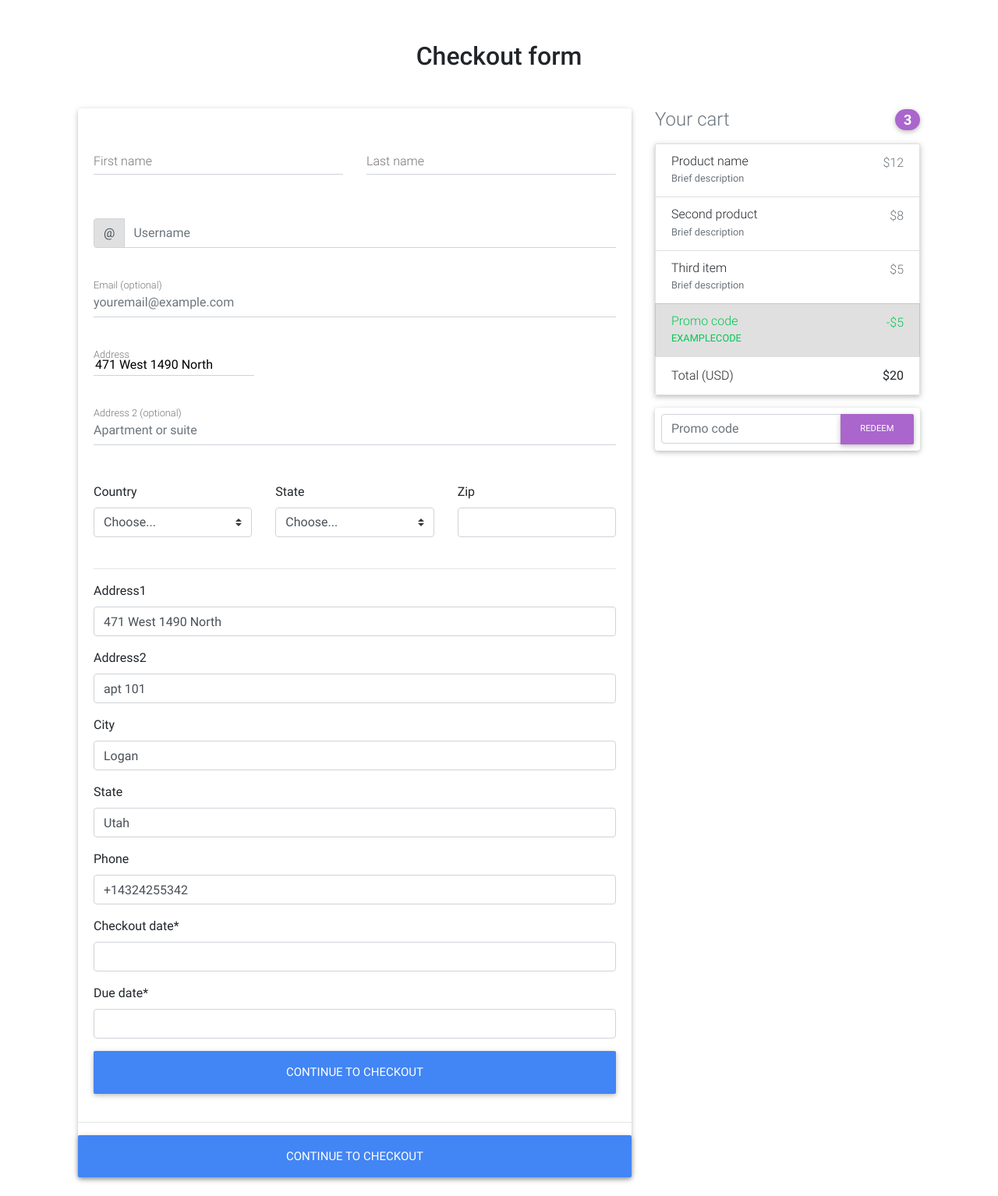
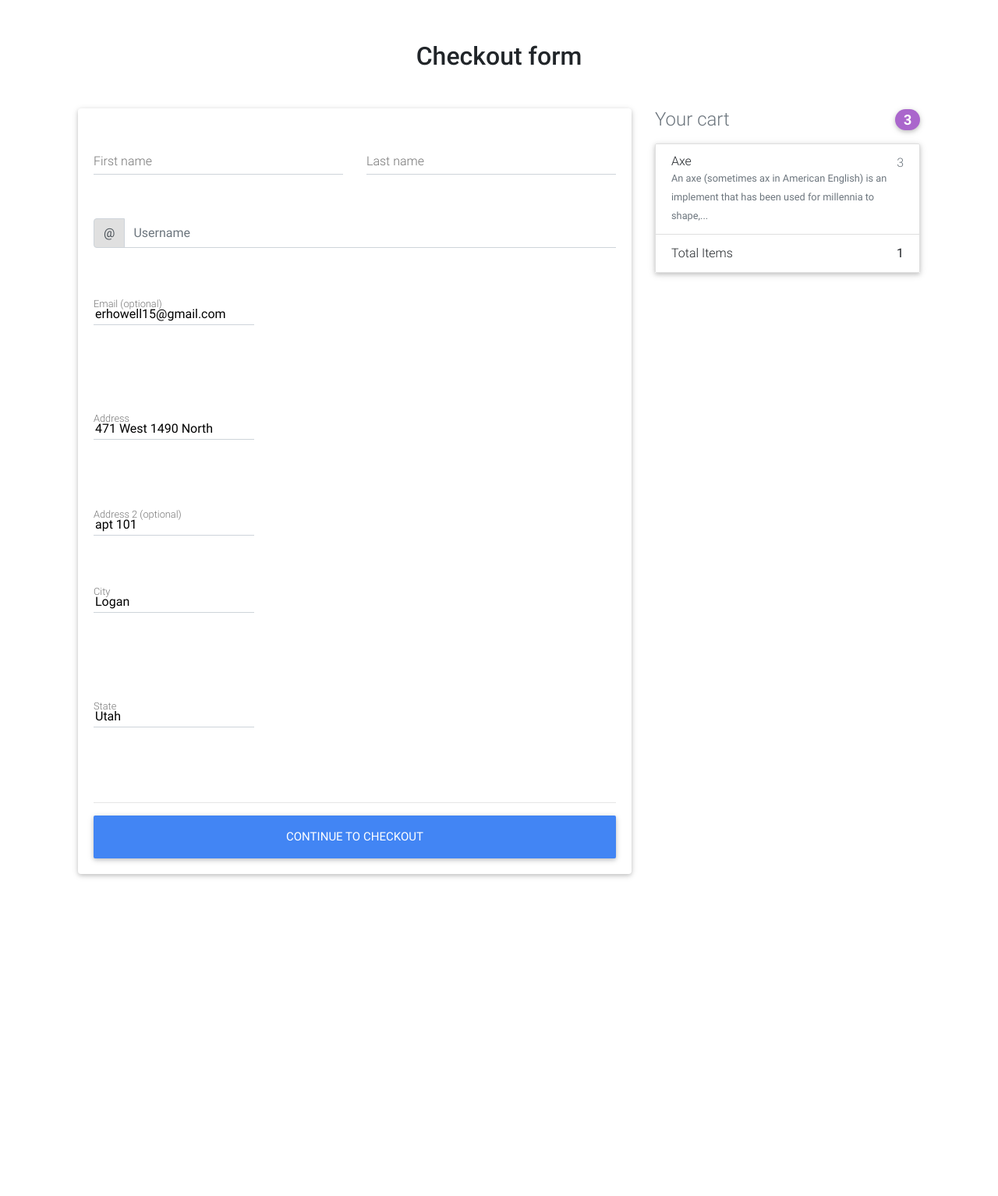
Before and after one commit to itsjaboyd/Tool-Coop, a Django app: page /checkout/ in a window 1280 px wide. Shown: the part 139-1673 px from the top of the page at 78% size. After the commit the page ends 1265 px from the top, so only its background shows below. Run offline with Django 3.2, Linux system fonts and the light colour scheme; a user stored in the database is signed in; data comes from the database, SQL or seed files in the repository; both versions use the stored data as it was after the commit; some libraries are stand-ins or nearby versions.

Commit message:
progress on the checkout page

```diff
--- a/src/backend/templates/backend/checkout-page.html
+++ b/src/backend/templates/backend/checkout-page.html
@@ -20,7 +20,7 @@
           <div class="card">
             <!--Card content-->
             <form class="card-body">
-
+              {% csrf_token %}
               <!--Grid row-->
               <div class="row">
 
@@ -60,89 +60,57 @@
               </div>
 
               <!--email-->
+              <div class="md-form input-group pl-0 mb-5">
                 <div class="md-form mb-5">
-                <input type="text" id="email" class="form-control" placeholder="youremail@example.com">
+                  {{ u_form.email}}
                   <label for="email" class="">Email (optional)</label>
+                </div>
               </div>
 
               <!--address-->
+
+             <div class="md-form input-group pl-0 mb-5">
               <div class="md-form mb-5">
                 {{ p_form.address1 }}
                 <label for="address" class="">Address</label>
               </div>
+             </div>
 
               <!--address-2-->
               <div class="md-form mb-5">
-                <input type="text" id="address-2" class="form-control" placeholder="Apartment or suite">
+                {{ p_form.address2 }}
                 <label for="address-2" class="">Address 2 (optional)</label>
               </div>
 
-              <!--Grid row-->
-              <div class="row">
-
               <!--Grid column-->
-                <div class="col-lg-4 col-md-12 mb-4">
-
-                  <label for="country">Country</label>
-                  <select class="custom-select d-block w-100" id="country" required>
-                    <option value="">Choose...</option>
-                    <option>United States</option>
-                  </select>
-                  <div class="invalid-feedback">
-                    Please select a valid country.
+              <div class="md-form input-group pl-0 mb-5">
+                <div class="md-form mb-5">
+                  {{ p_form.city }}
+                  <label for="city" class="">City</label>
                 </div>
-
+               </div>
+              <!--Grid column-->
+               <!--Grid column-->
+              <div class="md-form input-group pl-0 mb-5">
+                <div class="md-form mb-5">
+                  {{ p_form.state }}
+                  <label for="state" class="">State</label>
+                </div>
                </div>
               <!--Grid column-->
 
-                <!--Grid column-->
-                <div class="col-lg-4 col-md-6 mb-4">
-
-                  <label for="state">State</label>
-                  <select class="custom-select d-block w-100" id="state" required>
-                    <option value="">Choose...</option>
-                    <option>California</option>
-                  </select>
-                  <div class="invalid-feedback">
-                    Please provide a valid state.
-                  </div>
-
-                </div>
-                <!--Grid column-->
-
-                <!--Grid column-->
-                <div class="col-lg-4 col-md-6 mb-4">
-
-                  <label for="zip">Zip</label>
-                  <input type="text" class="form-control" id="zip" placeholder="" required>
-                  <div class="invalid-feedback">
-                    Zip code required.
-                  </div>
-
-                </div>
-                <!--Grid column-->
-
-              </div>
-
-              <hr>
-
-              <form>
-                {% csrf_token %}
-                {{ p_form|crispy}}
-                {{ o_form|crispy }}
-                <button class="btn btn-primary btn-lg btn-block" type="submit">Continue to checkout</button>
-              </form>
 
               <hr>
               <!--Grid row-->
               <button class="btn btn-primary btn-lg btn-block" type="submit">Continue to checkout</button>
 
             </form>
+          </div>
 
           </div>
           <!--/.Card-->
 
-        </div>
+
         <!--Grid column-->
 
         <!--Grid column-->
@@ -156,51 +124,21 @@
 
           <!-- Cart -->
           <ul class="list-group mb-3 z-depth-1">
+            {% for item in order.items.all %}
             <li class="list-group-item d-flex justify-content-between lh-condensed">
               <div>
-                <h6 class="my-0">Product name</h6>
-                <small class="text-muted">Brief description</small>
+                <h6 class="my-0">{{ item.tool.type_name }}</h6>
+                <small class="text-muted">{{ item.tool.description|slice:":100"}}...</small>
               </div>
-              <span class="text-muted">$12</span>
+              <span class="text-muted">{{ item.quantity }}</span>
             </li>
-            <li class="list-group-item d-flex justify-content-between lh-condensed">
-              <div>
-                <h6 class="my-0">Second product</h6>
-                <small class="text-muted">Brief description</small>
-              </div>
-              <span class="text-muted">$8</span>
-            </li>
-            <li class="list-group-item d-flex justify-content-between lh-condensed">
-              <div>
-                <h6 class="my-0">Third item</h6>
-                <small class="text-muted">Brief description</small>
-              </div>
-              <span class="text-muted">$5</span>
-            </li>
-            <li class="list-group-item d-flex justify-content-between bg-light">
-              <div class="text-success">
-                <h6 class="my-0">Promo code</h6>
-                <small>EXAMPLECODE</small>
-              </div>
-              <span class="text-success">-$5</span>
-            </li>
+            {% endfor %}
             <li class="list-group-item d-flex justify-content-between">
-              <span>Total (USD)</span>
-              <strong>$20</strong>
+              <span>Total Items</span>
+              <strong>{{ order.items.all | length }}</strong>
             </li>
           </ul>
           <!-- Cart -->
-
-          <!-- Promo code -->
-          <form class="card p-2">
-            <div class="input-group">
-              <input type="text" class="form-control" placeholder="Promo code" aria-label="Recipient's username" aria-describedby="basic-addon2">
-              <div class="input-group-append">
-                <button class="btn btn-secondary btn-md waves-effect m-0" type="button">Redeem</button>
-              </div>
-            </div>
-          </form>
-          <!-- Promo code -->
 
         </div>
         <!--Grid column-->
--- a/src/backend/views.py
+++ b/src/backend/views.py
@@ -40,9 +40,13 @@ class CheckoutView(View):
         order = Order.objects.get(user=self.request.user, is_reserved=False, is_checked_out=False)
         o_form = CheckoutForm(instance=order)
         p_form = ProfileUpdateForm(instance=order.user.profile)
+        u_form = UserUpdateForm(instance=self.request.user)
+
         context= {
             'o_form': o_form,
-            'p_form': p_form
+            'p_form': p_form,
+            'u_form': u_form,
+            'order': order
         }
         return render(self.request, "backend/checkout-page.html", context)
 
```
Also changed, not shown: src/db.sqlite3, src/media/tool_pics/axe_LRS48Gf.jpg (added), src/media/tool_pics/chisel_MkwXxnw.jpg (added), src/media/tool_pics/circular-saw_zohN3kE.jpg (added), src/media/tool_pics/crowbar_EbJNBgP.jpg (added), src/media/tool_pics/drill_3IVrKot.jpg (added), src/media/tool_pics/file_NLdVqGE.jpg (added), src/media/tool_pics/hammer_C3TdRoS.jpg (added), src/media/tool_pics/hex-keys.jpg (added). Lines whose indentation alone changed are shown as unchanged.
